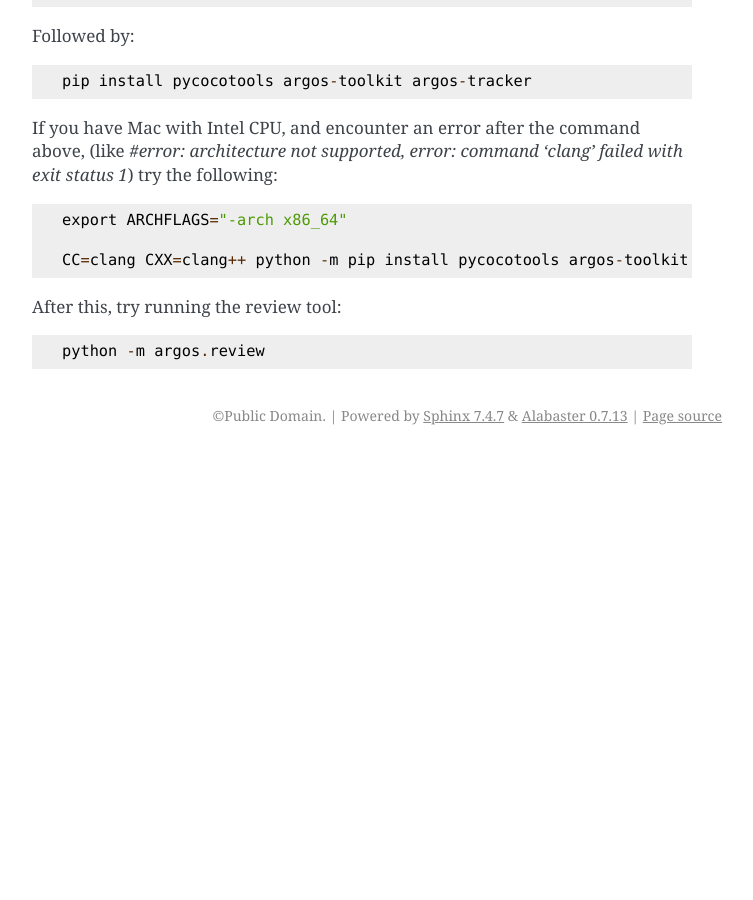
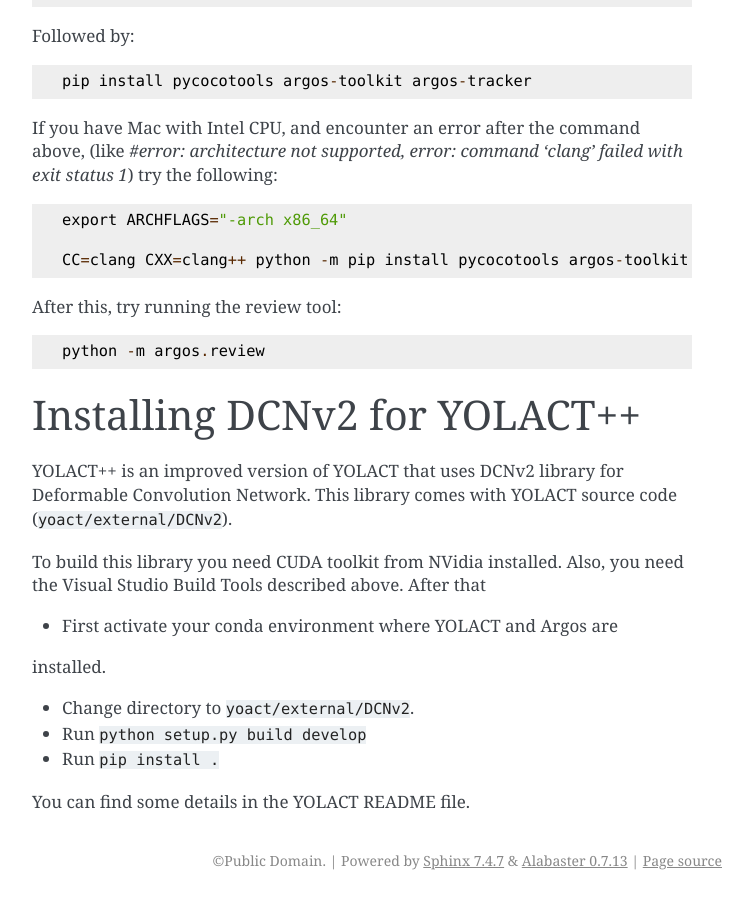
Before and after one commit to subhacom/argos, a Sphinx documentation site: the page built from doc/install.rst, in a window 1280 px wide and 900 px high, scrolled down 3054 px. Shown: the whole window, without its empty margins (388-1141 px from the left). Built offline with Sphinx 7.4.7, drawn with Linux system fonts in a browser that asks for light colours; before the commit the page ends 3509 px from its top, so only the background shows below that; some of the changed text lies outside the part shown.

Commit message:
Updated docs.

```diff
--- a/doc/install.rst
+++ b/doc/install.rst
@@ -149,3 +149,27 @@
 After this, try running the review tool::
 
     python -m argos.review
+
+
+Installing DCNv2 for YOLACT++
+=============================
+
+YOLACT++ is an improved version of YOLACT that uses DCNv2 library for
+Deformable Convolution Network. This library comes with YOLACT source
+code (``yoact/external/DCNv2``).
+
+To build this library you need CUDA toolkit from NVidia
+installed. Also, you need the Visual Studio Build Tools described
+above. After that
+
+- First activate your conda environment where YOLACT and Argos are
+installed.
+
+- Change directory to ``yoact/external/DCNv2``.
+
+- Run ``python setup.py build develop``
+
+- Run ``pip install .``
+
+
+You can find some details in the YOLACT README file.
```
Also changed, not shown: doc/user.rst (+9 -0 lines).
